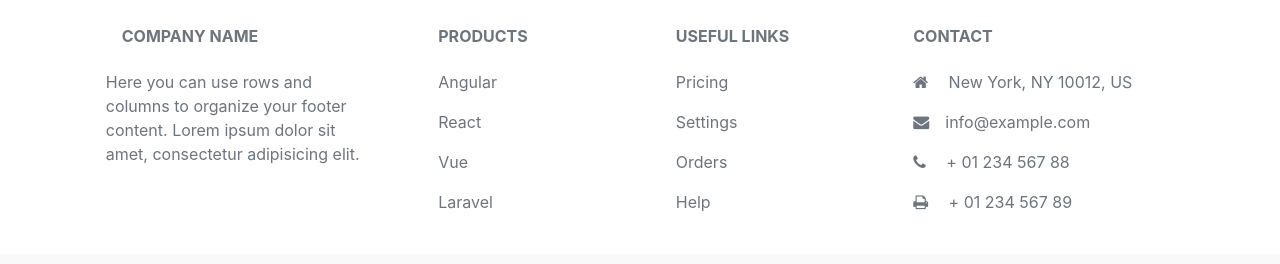
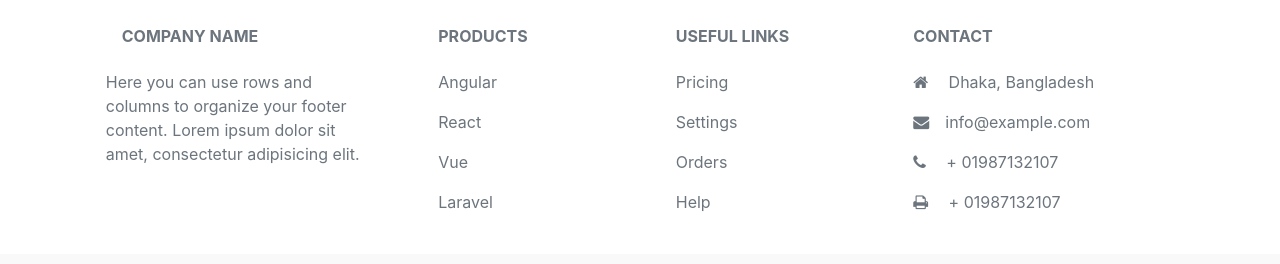
Before and after one commit to jibon969/nextjs_core, a Next.js app: page / in a window 1280 px wide. Shown: the part 226-490 px from the top of the page. Built offline with nearby package versions, Linux system fonts and the light colour scheme.

Commit message:
remove some text

```diff
--- a/src/layouts/Footer/index.js
+++ b/src/layouts/Footer/index.js
@@ -79,13 +79,13 @@ const IndexPage = () => {
                             </div>
                             <div className="col-md-4 col-lg-3 col-xl-3 mx-auto mb-md-0 mb-4">
                                 <h6 className="text-uppercase fw-bold mb-4">Contact</h6>
-                                <p><i className="fa fa-home me-3 text-secondary"/> New York, NY 10012, US</p>
+                                <p><i className="fa fa-home me-3 text-secondary"/> Dhaka, Bangladesh</p>
                                 <p>
                                     <i className="fa fa-envelope me-3 text-secondary"/>
                                     info@example.com
                                 </p>
-                                <p><i className="fa fa-phone me-3 text-secondary"/> + 01 234 567 88</p>
-                                <p><i className="fa fa-print me-3 text-secondary"/> + 01 234 567 89</p>
+                                <p><i className="fa fa-phone me-3 text-secondary"/> + 01987132107</p>
+                                <p><i className="fa fa-print me-3 text-secondary"/> + 01987132107</p>
                             </div>
 
                         </div>
```
